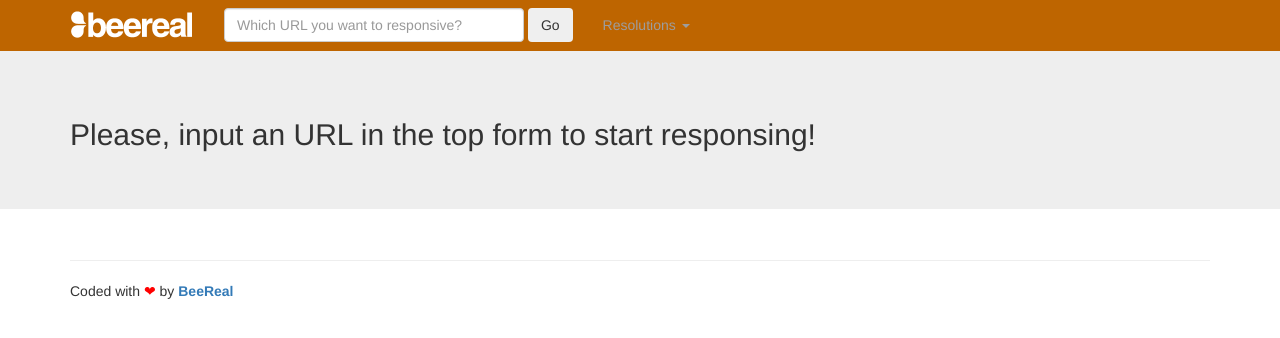
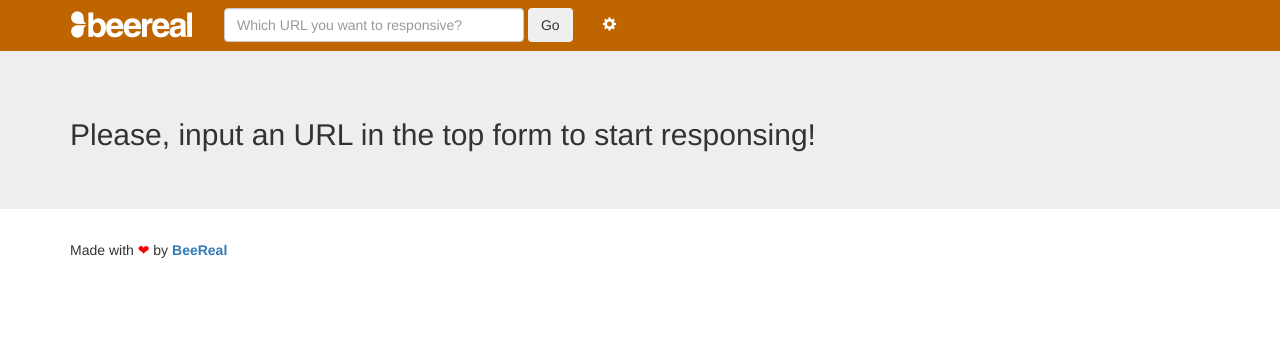
Before and after one commit to beereal/beeresponsive, a PHP site: page / in a window 1280 px wide. Shown: the top 338 px of the page. Run offline with PHP 8.4, Linux system fonts and the light colour scheme; some libraries are stand-ins or nearby versions.

Commit message:
Minor changes

```diff
--- a/assets/css/jumbotron.css
+++ b/assets/css/jumbotron.css
@@ -8,6 +8,10 @@ body {
     color: #FF0000;
 }
 
+
+.icon-config {
+    color: #ffffff !important;
+}
 
 .navbar-brand {
     padding-top: 10px;
--- a/index.php
+++ b/index.php
@@ -11,7 +11,9 @@
     <title>BeeResponsive by BeeReal</title>
 
     <!-- Bootstrap core CSS -->
-    <link href="assets/css/bootstrap.min.css" rel="stylesheet">
+    <!-- link href="assets/css/bootstrap.min.css" rel="stylesheet" -->
+    <link href="https://maxcdn.bootstrapcdn.com/bootstrap/3.3.1/css/bootstrap.min.css" rel="stylesheet">
+
 
     <!-- Custom styles for this template -->
     <link href="assets/css/jumbotron.css" rel="stylesheet">
@@ -87,7 +89,7 @@
 
                 <ul class="nav navbar-nav">
                     <li class="dropdown">
-                        <a href="#" class="dropdown-toggle" data-toggle="dropdown" role="button" aria-expanded="false">Resolutions <span class="caret"></span></a>
+                        <a href="#" class="dropdown-toggle icon-config" data-toggle="dropdown" role="button" aria-expanded="false"><span class="glyphicon glyphicon-cog"/></a>
                         <ul class="dropdown-menu" role="menu">
                             <li class="dropdown-header">Smartphones</li>
                             <?php
@@ -199,10 +201,12 @@
             </div>
         </div>
 
-        <hr>
+        <?php if (($url != "") && is_array($user_screens) && (count($user_screens) > 0)): ?>
+            <hr>
+        <?php endif; ?>
 
         <footer>
-            <p>Coded with <span class="heart">❤</span> by <a href="http://www.beerealit.com" target="_blank">BeeReal</a></p>
+            <p>Made with <span class="heart">❤</span> by <a href="http://www.beerealit.com" target="_blank">BeeReal</a></p>
         </footer>
     </div> <!-- /container -->
 
```
